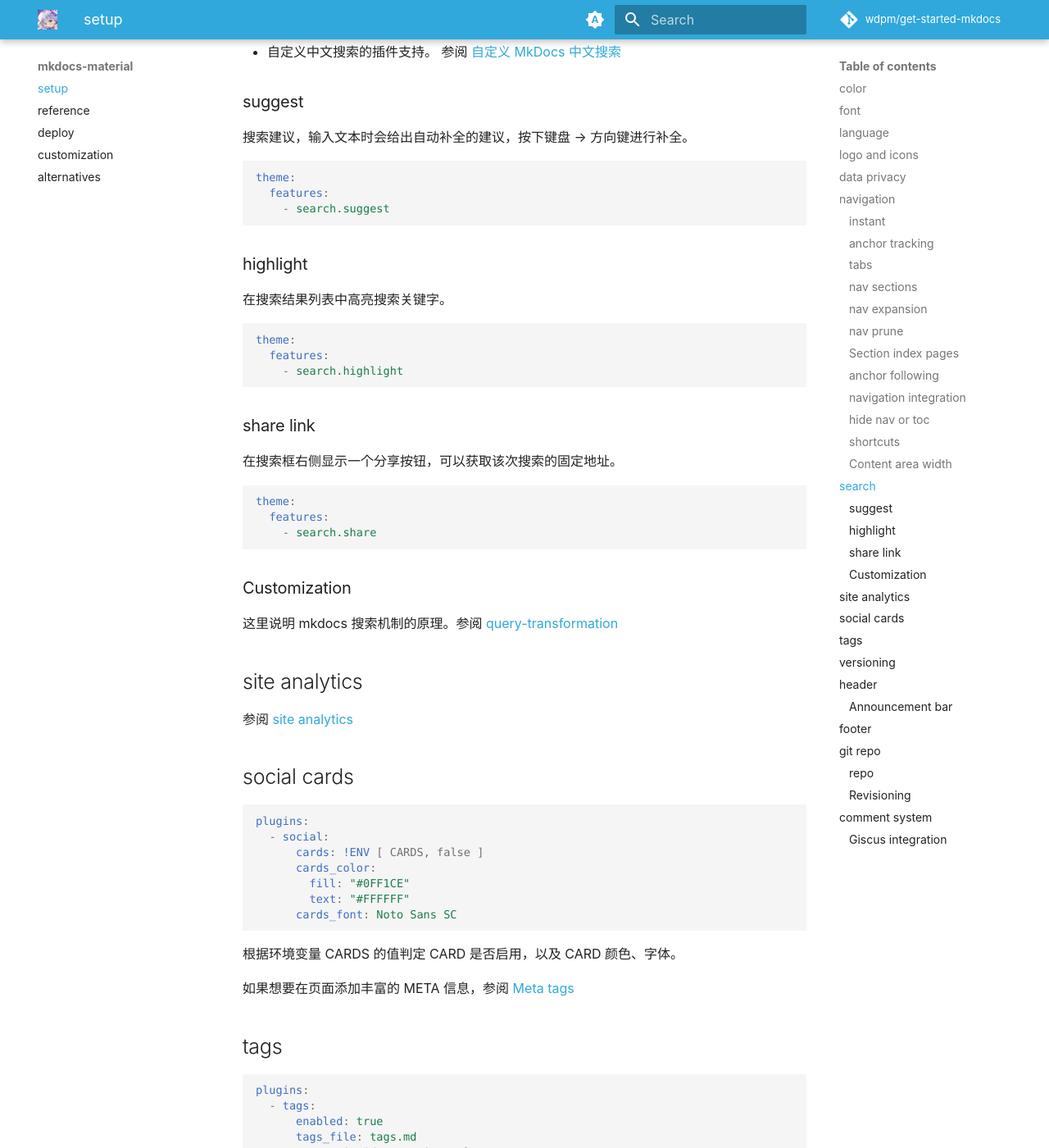
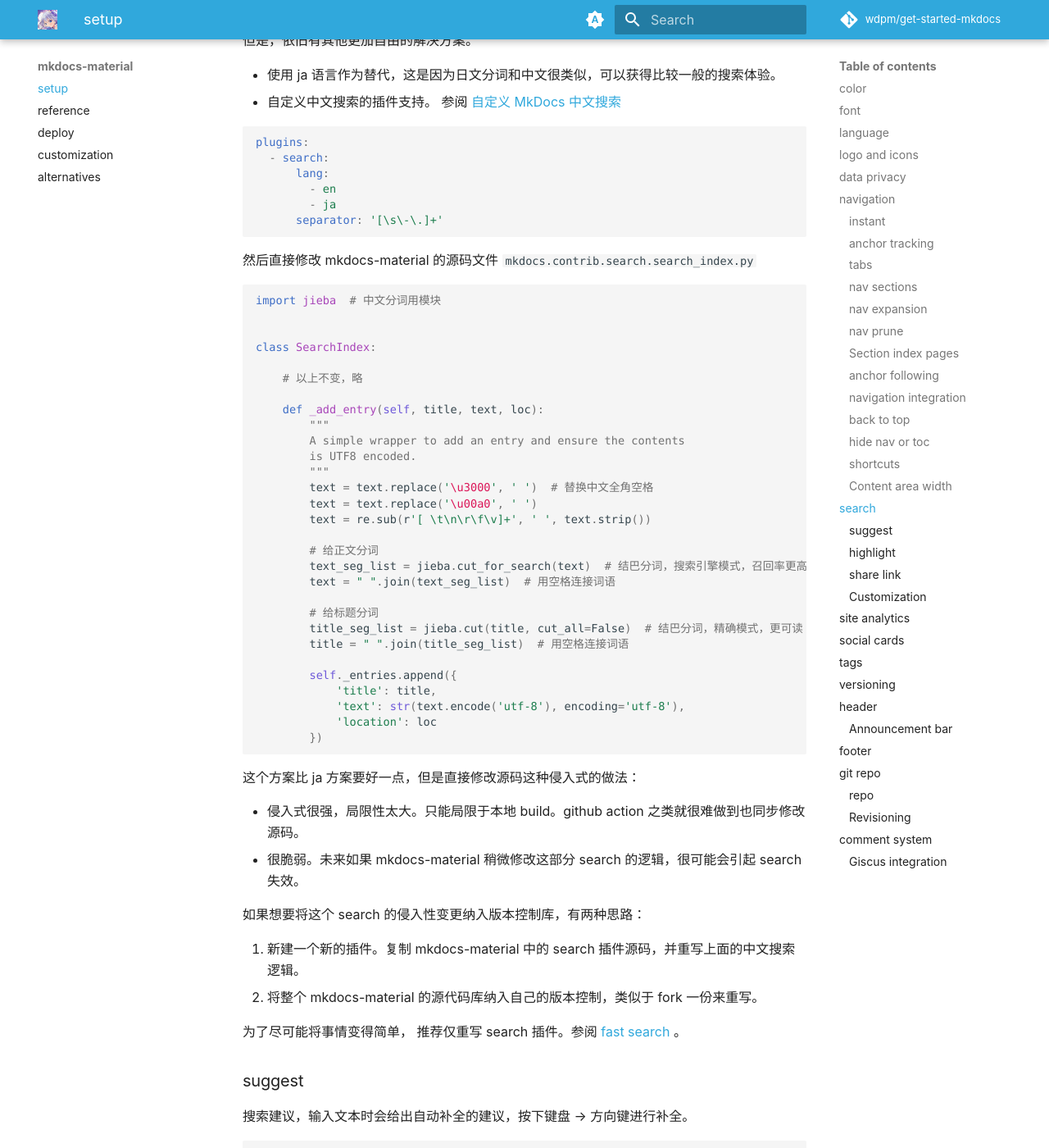
Before and after one commit to wdpm/get-started-mkdocs, an MkDocs documentation site: the page built from docs/mkdocs-material/setup.md, in a window 1280 px wide and 1400 px high, scrolled down 8184 px. Shown: the whole window at 82% size. Built offline with MkDocs 1.6.1 and Material for MkDocs 9.7.7, drawn with Linux system fonts in a browser that asks for light colours; emoji names are drawn with the system emoji font; some web fonts are replaced; plug-ins that fetch from the network failed and are left out; comment, search, counter and statistics services are not loaded; the version menu is left out; some of the changed text lies outside the part shown.

Commit message:
docs: try search plugin

````diff
--- a/docs/mkdocs-material/setup.md
+++ b/docs/mkdocs-material/setup.md
@@ -333,7 +333,8 @@
 
 ### navigation integration
 
-```ymltheme:
+```yml
+theme:
   features:
     - toc.integrate
 ```
@@ -410,9 +411,64 @@
 
 但是，依旧有其他更加自由的解决方案。
 
-- 使用 ja 语言作为替代，这是因为日文分词和中文很类似，可以获得比较一般的搜索体验。实测没有效果。
+- 使用 ja 语言作为替代，这是因为日文分词和中文很类似，可以获得比较一般的搜索体验。
 - 自定义中文搜索的插件支持。
   参阅 [自定义 MkDocs 中文搜索](https://cloud-atlas.readthedocs.io/zh_CN/latest/devops/docs/mkdocs/mkdocs_chinese_search.html)
+
+```yaml
+plugins:
+  - search:
+      lang:
+        - en
+        - ja
+      separator: '[\s\-\.]+'
+```
+
+然后直接修改 mkdocs-material 的源码文件 `mkdocs.contrib.search.search_index.py`
+
+```py
+import jieba  # 中文分词用模块
+
+
+class SearchIndex:
+
+    # 以上不变，略
+
+    def _add_entry(self, title, text, loc):
+        """
+        A simple wrapper to add an entry and ensure the contents
+        is UTF8 encoded.
+        """
+        text = text.replace('\u3000', ' ')  # 替换中文全角空格
+        text = text.replace('\u00a0', ' ')
+        text = re.sub(r'[ \t\n\r\f\v]+', ' ', text.strip())
+
+        # 给正文分词
+        text_seg_list = jieba.cut_for_search(text)  # 结巴分词，搜索引擎模式，召回率更高
+        text = " ".join(text_seg_list)  # 用空格连接词语
+
+        # 给标题分词
+        title_seg_list = jieba.cut(title, cut_all=False)  # 结巴分词，精确模式，更可读
+        title = " ".join(title_seg_list)  # 用空格连接词语
+
+        self._entries.append({
+            'title': title,
+            'text': str(text.encode('utf-8'), encoding='utf-8'),
+            'location': loc
+        })
+```
+
+这个方案比 ja 方案要好一点，但是直接修改源码这种侵入式的做法：
+
+- 侵入式很强，局限性太大。只能局限于本地 build。github action 之类就很难做到也同步修改源码。
+- 很脆弱。未来如果 mkdocs-material 稍微修改这部分 search 的逻辑，很可能会引起 search 失效。
+
+如果想要将这个 search 的侵入性变更纳入版本控制库，有两种思路：
+
+1. 新建一个新的插件。复制 mkdocs-material 中的 search 插件源码，并重写上面的中文搜索逻辑。
+2. 将整个 mkdocs-material 的源代码库纳入自己的版本控制，类似于 fork 一份来重写。
+
+为了尽可能将事情变得简单， 推荐仅重写 search 插件。参阅 [fast search](https://github.com/andyoakley/mkdocs-fastsearch) 。
 
 ### suggest
 
@@ -458,7 +514,7 @@
 ```yml
 plugins:
   - social:
-      cards: !ENV [ CARDS, false ]
+      cards: !ENV [CARDS, false]
       cards_color:
         fill: "#0FF1CE"
         text: "#FFFFFF"
@@ -667,49 +723,53 @@
 
 ```html
 {% if page.meta.comments %}
-  <h2 id="__comments">{{lang.t("meta.comments") }}</h2>
-  <!-- Insert generated snippet here -->
+<h2 id="__comments">{{lang.t("meta.comments") }}</h2>
+<!-- Insert generated snippet here -->
 
-  <!-- Synchronize Giscus theme with palette -->
-  <script>
+<!-- Synchronize Giscus theme with palette -->
+<script>
     var giscus = document.querySelector("script[src*=giscus]")
 
     /* Set palette on initial load */
     var palette = __md_get("__palette")
     if (palette && typeof palette.color === "object") {
-      var theme = palette.color.scheme === "slate" ? "dark" : "light"
-      giscus.setAttribute("data-theme", theme)
+        var theme = palette.color.scheme === "slate" ? "dark" : "light"
+        giscus.setAttribute("data-theme", theme)
     }
 
     /* Register event handlers after documented loaded */
-    document.addEventListener("DOMContentLoaded", function() {
-      var ref = document.querySelector("[data-md-component=palette]")
-      ref.addEventListener("change", function() {
-        var palette = __md_get("__palette")
-        if (palette && typeof palette.color === "object") {
-          var theme = palette.color.scheme === "slate" ? "dark" : "light"
+    document.addEventListener("DOMContentLoaded", function () {
+        var ref = document.querySelector("[data-md-component=palette]")
+        ref.addEventListener("change", function () {
+            var palette = __md_get("__palette")
+            if (palette && typeof palette.color === "object") {
+                var theme = palette.color.scheme === "slate" ? "dark" : "light"
 
-          /* Instruct Giscus to change theme */
-          var frame = document.querySelector(".giscus-frame")
-          frame.contentWindow.postMessage(
-            {giscus: { setConfig: { theme} } },
-            "https://giscus.app"
-          )
-        }
-      })
+                /* Instruct Giscus to change theme */
+                var frame = document.querySelector(".giscus-frame")
+                frame.contentWindow.postMessage(
+                        {giscus: {setConfig: {theme}}},
+                        "https://giscus.app"
+                )
+            }
+        })
     })
-  </script>
+</script>
 {% endif %}
 ```
-将第二步生成的代码配置放入第三步的`<!-- Insert generated snippet here -->`位置。
+
+将第二步生成的代码配置放入第三步的 `<!-- Insert generated snippet here -->` 位置。
 
 4) 在特定页面启用评论功能。
+
 ```markdown
 ---
 comments: true
 ---
 
 # Document title
+
 ...
 ```
+
 注意：此时上面这个页面并没有出现评论元素。
--- a/mkdocs.yml
+++ b/mkdocs.yml
@@ -123,7 +123,6 @@
         text: "#FFFFFF"
       cards_font: Noto Sans SC
   - search:
-      #      separator: '[\s\u200b\-]'
       separator: '[\s\-\.]'
       lang:
         - ja
````
Also changed, not shown: docs/index.md (+0 -3 lines).
